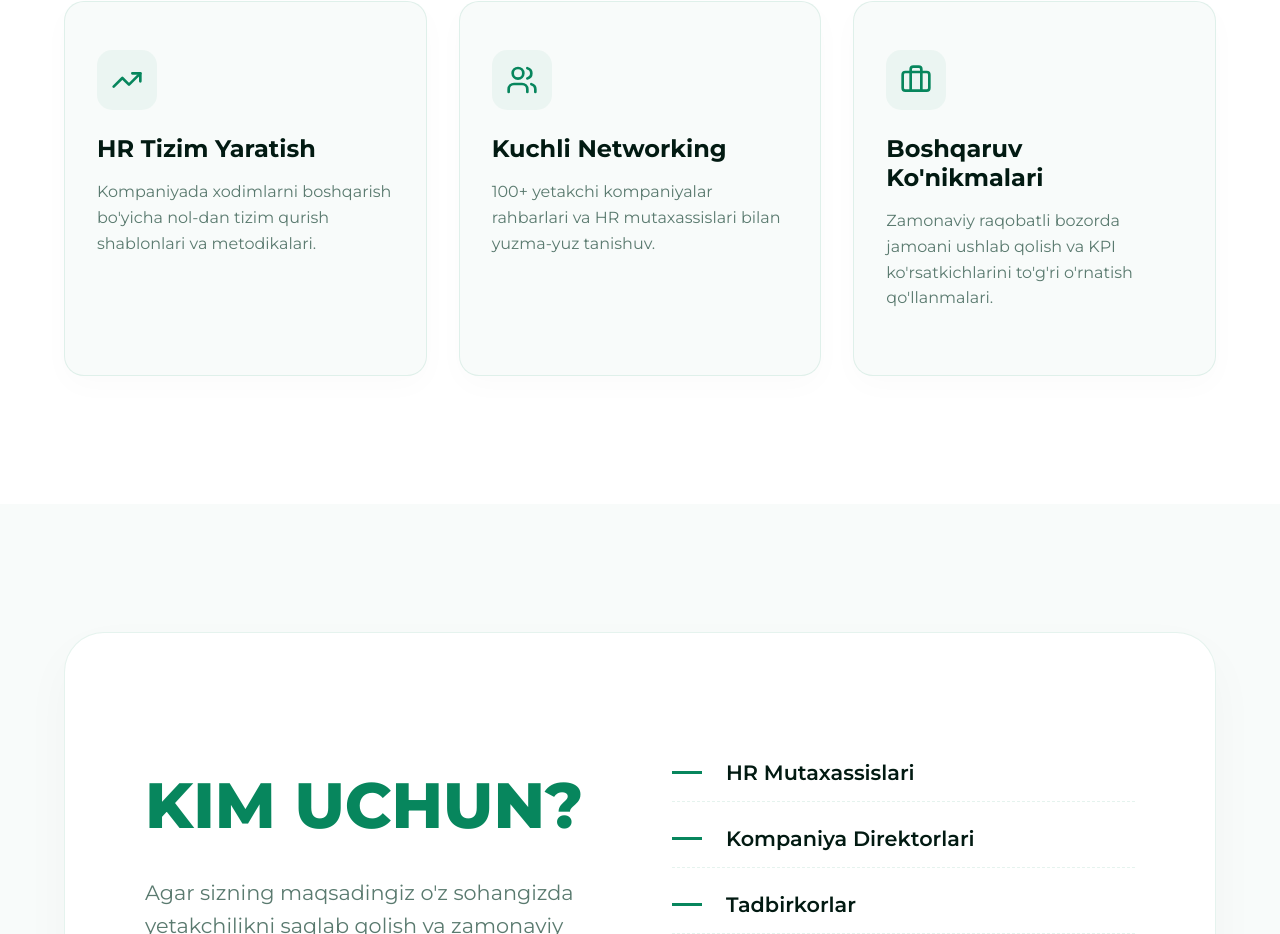
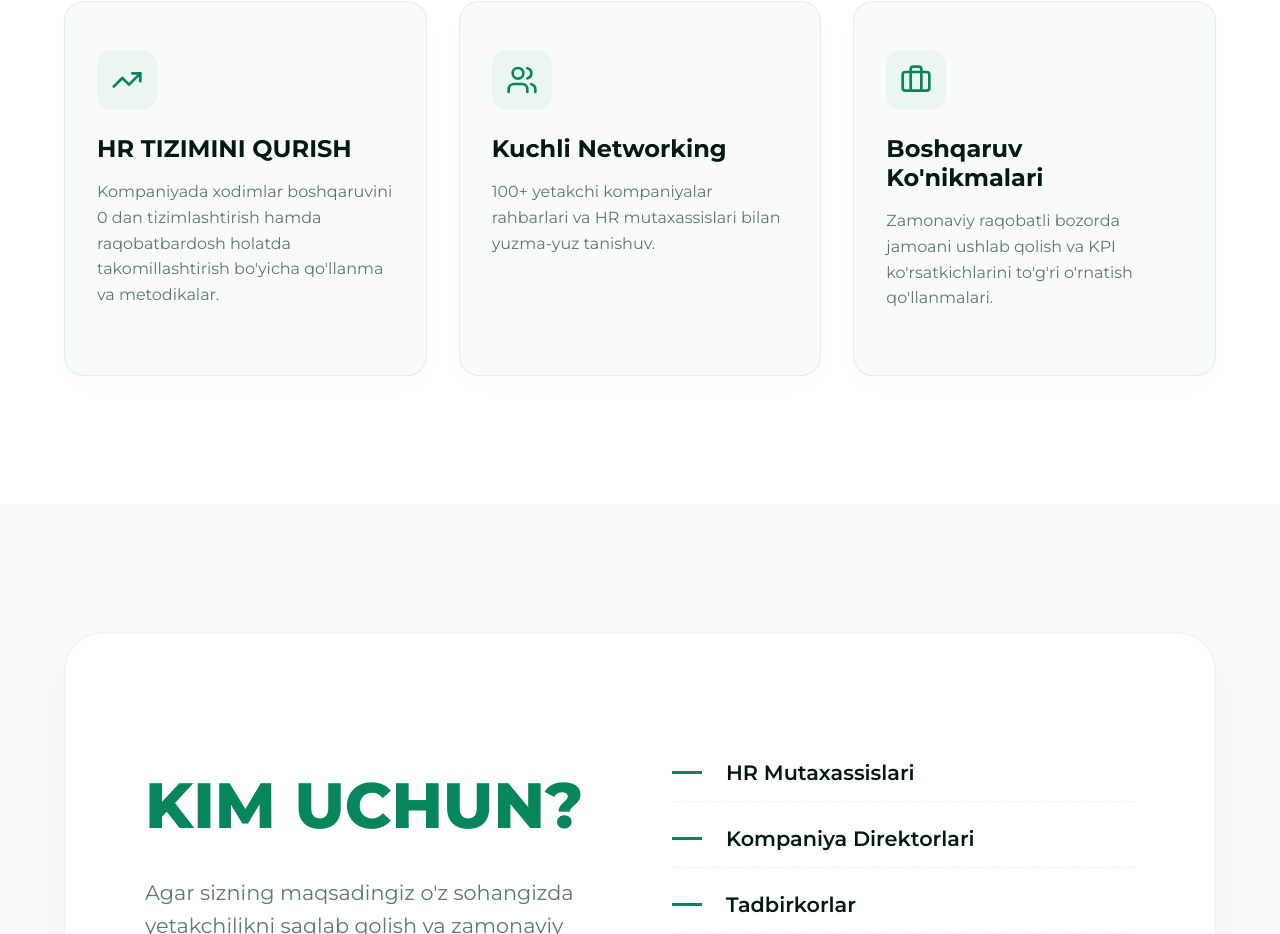
Before and after one commit to bnutfilloyev/hrla-website, a Next.js app: page / in a window 1280 px wide. Shown: the part 2232-3166 px from the top of the page. Built offline with nearby package versions, Linux system fonts and the light colour scheme.

Commit message:
content: update HR Tizim Yaratish card title and description
Co-Authored-By: Claude Sonnet 4.6 <noreply@anthropic.com>

```diff
--- a/src/components/Benefits.jsx
+++ b/src/components/Benefits.jsx
@@ -6,8 +6,8 @@ import styles from './Benefits.module.css';
 const benefits = [
   {
     icon: <TrendingUp size={32} />,
-    title: "HR Tizim Yaratish",
-    desc: "Kompaniyada xodimlarni boshqarish bo'yicha nol-dan tizim qurish shablonlari va metodikalari."
+    title: "HR TIZIMINI QURISH",
+    desc: "Kompaniyada xodimlar boshqaruvini 0 dan tizimlashtirish hamda raqobatbardosh holatda takomillashtirish bo'yicha qo'llanma va metodikalar."
   },
   {
     icon: <Users size={32} />,
```
